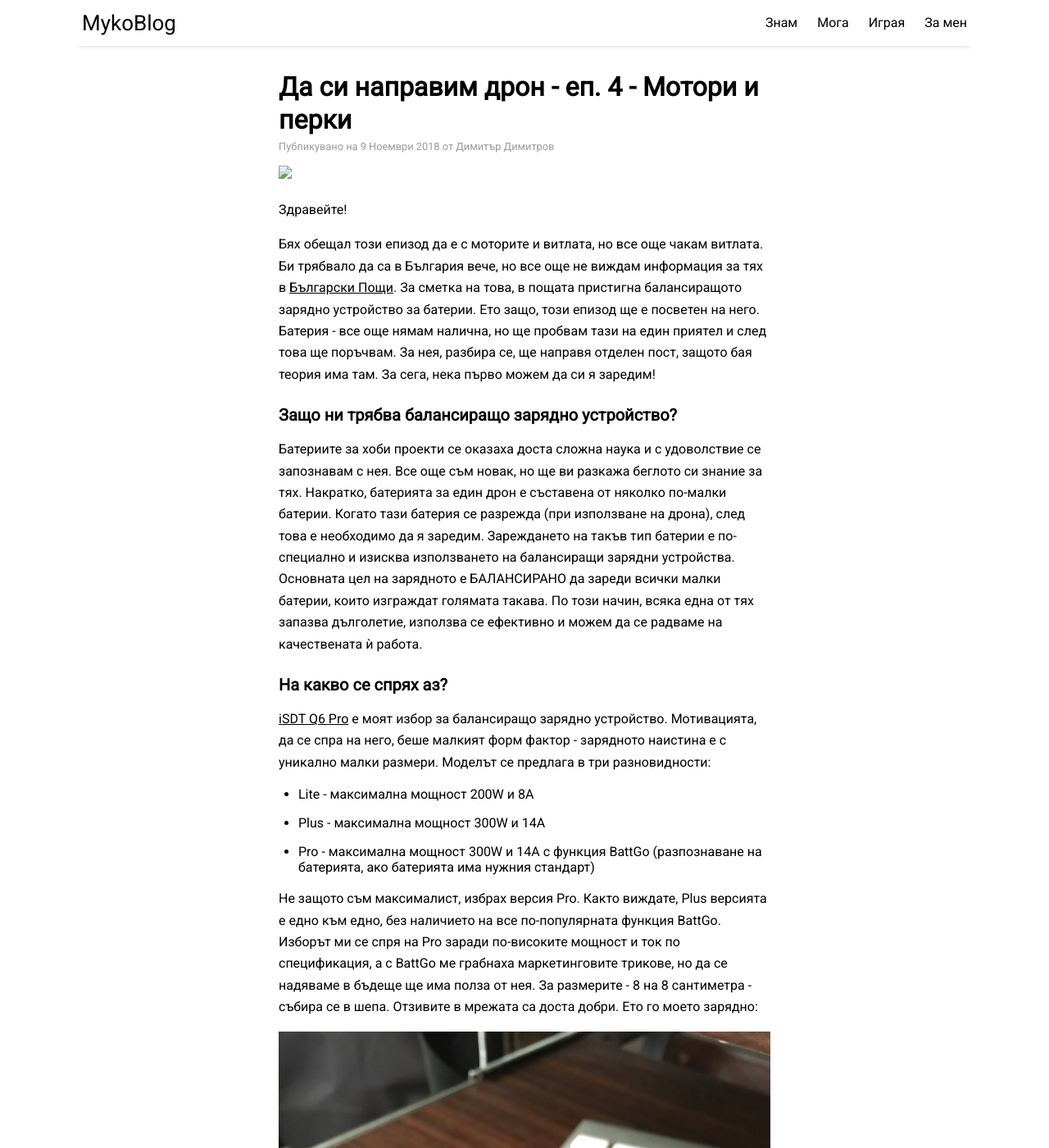
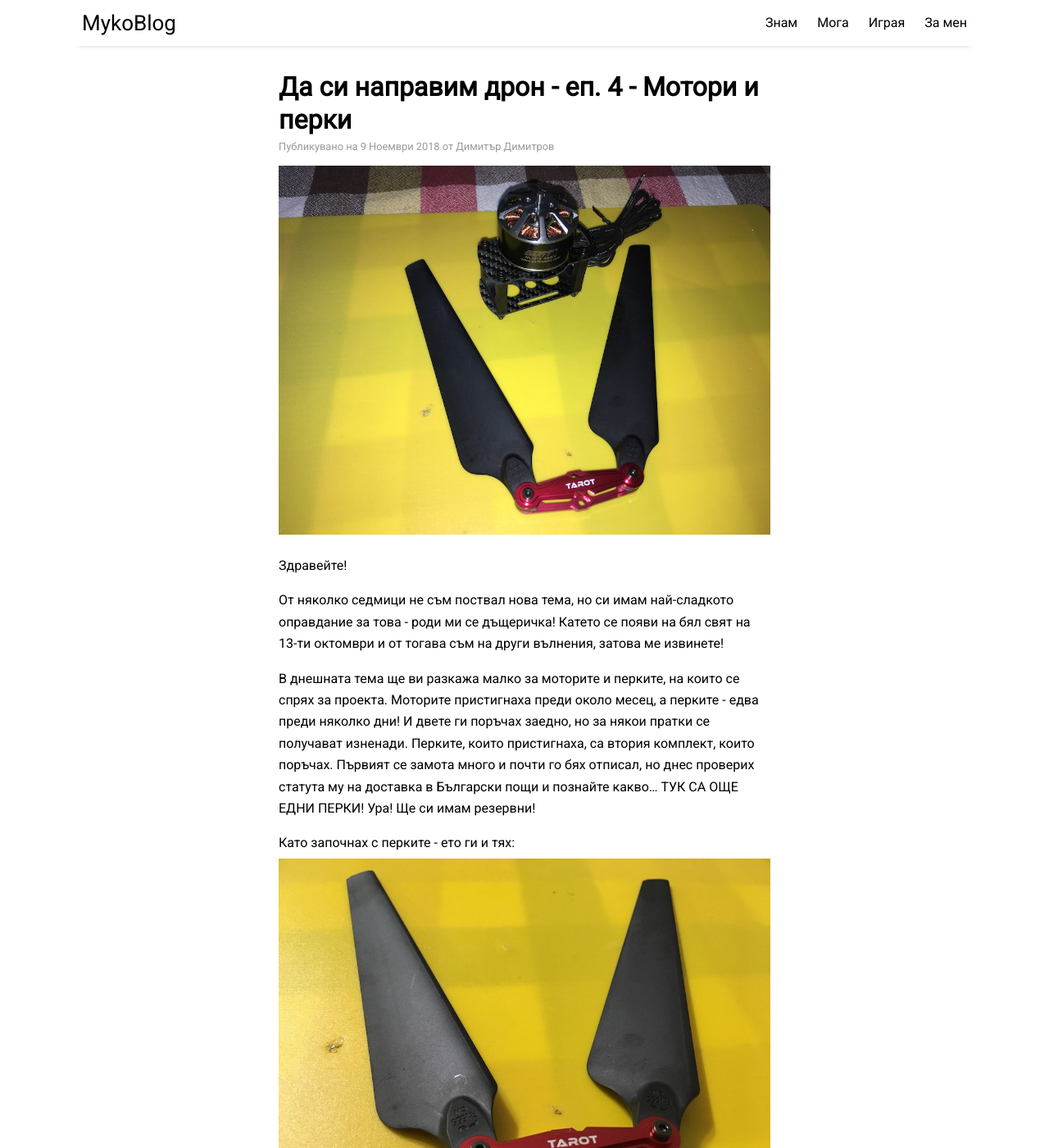
Before and after one commit to dimitroffs/blog, a Jekyll site: the page built from _posts/2018-11-09-да-си-направим-дрон-мотори-и-перки.md, in a window 1280 px wide and 1400 px high. Shown: the whole window at 82% size. Built offline with Jekyll 4.4.1, drawn with Linux system fonts in a browser that asks for light colours; nearby versions of some CDN libraries; comment, search, counter and statistics services are not loaded; some of the changed text lies outside the part shown.

Commit message:
p9 - done

```diff
--- a/_posts/2018-11-09-да-си-направим-дрон-мотори-и-перки.md
+++ b/_posts/2018-11-09-да-си-направим-дрон-мотори-и-перки.md
@@ -9,46 +9,53 @@
 
 Здравейте!
 
-Бях обещал този епизод да е с моторите и витлата, но все още чакам витлата. Би трябвало да са в България вече, но все още не виждам информация за тях в [Български Пощи](https://www.bgpost.bg/). За сметка на това, в пощата пристигна балансиращото зарядно устройство за батерии. Ето защо, този епизод ще е посветен на него. Батерия - все още нямам налична, но ще пробвам тази на един приятел и след това ще поръчвам. За нея, разбира се, ще направя отделен пост, защото бая теория има там. За сега, нека първо можем да си я заредим!
+От няколко седмици не съм поствал нова тема, но си имам най-сладкото оправдание за това - роди ми се дъщеричка! Катето се появи на бял свят на 13-ти октомври и от тогава съм на други вълнения, затова ме извинете!
 
-### Защо ни трябва балансиращо зарядно устройство?
-Батериите за хоби проекти се оказаха доста сложна наука и с удоволствие се запознавам с нея. Все още съм новак, но ще ви разкажа беглото си знание за тях. Накратко, батерията за един дрон е съставена от няколко по-малки батерии. Когато тази батерия се разрежда (при използване на дрона), след това е необходимо да я заредим. Зареждането на такъв тип батерии е по-специално и изисква използването на балансиращи зарядни устройства. Основната цел на зарядното е БАЛАНСИРАНО да зареди всички малки батерии, които изграждат голямата такава. По този начин, всяка една от тях запазва дълголетие, използва се ефективно и можем да се радваме на качествената ѝ работа.
+В днешната тема ще ви разкажа малко за моторите и перките, на които се спрях за проекта. Моторите пристигнаха преди около месец, а перките - едва преди няколко дни! И двете ги поръчах заедно, но за някои пратки се получават изненади. Перките, които пристигнаха, са втория комплект, които поръчах. Първият се замота много и почти го бях отписал, но днес проверих статута му на доставка в Български пощи и познайте какво... ТУК СА ОЩЕ ЕДНИ ПЕРКИ! Ура! Ще си имам резервни!
 
-### На какво се спрях аз?
-[iSDT Q6 Pro](https://www.aliexpress.com/item/LeadingStar-ISDT-Q6-Pro-BattGo-300W-14A-Pocket-Lipo-Battery-Balance-Charger-Portable-Charger/32919535070.html?spm=2114.search0104.3.1.604d4d25ypojgF&ws_ab_test=searchweb0_0,searchweb201602_1_10065_10068_318_319_317_10696_450_10084_10083_10618_452_535_534_10304_533_10307_10820_532_10821_10302_204_10059_10884_323_10887_100031_5727611_320_321_322_10103_5727711_5727811_448_449_5024911,searchweb201603_35,ppcSwitch_0&algo_expid=27e688df-537f-404a-a294-d665f93c4d32-0&algo_pvid=27e688df-537f-404a-a294-d665f93c4d32&transAbTest=ae803_4) е моят избор за балансиращо зарядно устройство. Мотивацията, да се спра на него, беше малкият форм фактор - зарядното наистина е с уникално малки размери. Моделът се предлага в три разновидности:
-* Lite - максимална мощност 200W и 8A
-* Plus - максимална мощност 300W и 14A
-* Pro - максимална мощност 300W и 14A с функция BattGo (разпознаване на батерията, ако батерията има нужния стандарт)
+Като започнах с перките - ето ги и тях:
+![<<не е намерено изображение>>]({{ site.github.url }}/assets/img/p9/props0.jpg "Сгъваеми перки Tarot TL100D04 1555")
 
-Не защото съм максималист, избрах версия Pro. Както виждате, Plus версията е едно към едно, без наличието на все по-популярната функция BattGo. Изборът ми се спря на Pro заради по-високите мощност и ток по спецификация, а с BattGo ме грабнаха маркетинговите трикове, но да се надяваме в бъдеще ще има полза от нея. За размерите - 8 на 8 сантиметра - събира се в шепа. Отзивите в мрежата са доста добри. Ето го моето зарядно:
+### [Перки Tarot TL100D04 1555 - 15 инча](https://www.aliexpress.com/item/TL100D04-Tarot-1555-Folding-Propeller-15-inch-Blade-with-Matel-Mount-Clamp-Fixture-Clip-Holder/32600353265.html?spm=a2g0s.9042311.0.0.78984c4dNHuqqT)
+Както вече знаете от [поста за рамката]({{ site.github.url }}/play/да-си-направим-дрон-2-рамка.html), спрях се на рамка с дължина 55 см между моторите. Това допуска да използвам перки с дължина 15 инча (38,1 см). Предлагат се различни видове 15-инчови перки и по препоръка на братовчед ми Иво, се бях насочил към [карбонови прави витла с ъгъл на разцепване от 55 градуса](https://www.aliexpress.com/store/product/4pairs-T-Motor-1555-15-X-5-5-3-Hole-Carbon-Fiber-Prop-Propeller-5-5/2008011_32761774790.html?spm=2114.12010615.8148356.13.798533bchVDpgd). Преди да поръчам, обаче, се замислих, че си имам готина сгъваема рамка за дрон. Дали няма да мога да си намеря сгъваеми перки за нея? Намерих! Това беше и моят избор за перки! Форм фактора е добър. Сглобката изглежда здрава. Липсваше ми карбона, защото тези са си обикновена пластмаса, но с малко помощ от приятел (Ники), вече чакаме карбонови рамена за тези перки. Много добре изглеждат и се надявам преценката ми да е била правилна за този, така спонтанен избор.
 
-![<<не е намерено изображение>>]({{ site.github.url }}/assets/img/p8/charger1.jpg "iSDT Q6 Pro балансиращо зарядно устройство")
+![<<не е намерено изображение>>]({{ site.github.url }}/assets/img/p9/props1.jpg "Дължина на перка Tarot TL100D04 1555")
 
-### Първи впечатления
-Уау!
+### [Мотори Gartt 3515 400kv](https://www.aliexpress.com/item/4PCS-6PCS-GARTT-ML-3515-400KV-Brushless-Motor-For-QAV-Quadcopter-Multicopter-RC-Drone/32806257425.html?spm=a2g0s.9042311.0.0.27424c4d4Ro79Q)
+За моторите нямах колебания. Там се доверих напълно на Иво, който за последната година беше тествал доста безчеткови мотори за своите летящи машинки. Като разбра, че съм се запалил и аз по това хоби, той ме попита първо, какъв дрон искам да си направя. Само като споменах рамка от 55 см, вече бехя ясни вида, марката и ориентировъчната цена на моторите.
 
-### Втори впечатления
-[iSDT Q6 Pro](https://www.aliexpress.com/item/LeadingStar-ISDT-Q6-Pro-BattGo-300W-14A-Pocket-Lipo-Battery-Balance-Charger-Portable-Charger/32919535070.html?spm=2114.search0104.3.1.604d4d25ypojgF&ws_ab_test=searchweb0_0,searchweb201602_1_10065_10068_318_319_317_10696_450_10084_10083_10618_452_535_534_10304_533_10307_10820_532_10821_10302_204_10059_10884_323_10887_100031_5727611_320_321_322_10103_5727711_5727811_448_449_5024911,searchweb201603_35,ppcSwitch_0&algo_expid=27e688df-537f-404a-a294-d665f93c4d32-0&algo_pvid=27e688df-537f-404a-a294-d665f93c4d32&transAbTest=ae803_4) е създадено с идея да си го носиш на полето където летиш. За входно захранване имаме XT60 конектор. За изходно зареждане имаме СЪЩО XT60 конектор. За балансираното зареждане имаме набор от пинове за зареждане на батерии 2S-6S (за мерните единици - по-натам в темата за батерията). Засега, тези пинове ги бройте за основната дейност на зарядното устройство - БАЛАНС ("оммм"). Зарядното устройство НЯМА захранване. Както казах, за входно захранване можете да ползвате една батерия и да зареждате с нея друга на изхода. Аз лично се почудих, какво се ползва за захранване от нормалната мрежа вкъщи и ето какво открих:
+> “Хубаво е да минаваш по отъпкани пътеки, особено ако си сигурен в хората, които са ги газили!”
 
-[![Video](https://img.youtube.com/vi/ZDEpFoNKdbs/0.jpg)](https://www.youtube.com/watch?v=ZDEpFoNKdbs)
+![<<не е намерено изображение>>]({{ site.github.url }}/assets/img/p9/motors.jpg "Безчеткови мотори Gartt 3515 400kv")
 
-Яко, нали? "Input Voltage: DC 7-32V" - ама разбира се, че старо захранване от лаптоп, ще ви свърши страхотна работа. Намирате плюса и минуса на захранването, слагате най-отпред един XT60 женски конектор и сте в играта. Аз това и направих. Тъкмо се чудих какво да правя с едно старо захранване от Dell Inspiron 1545. Ето го и него:
+##### Какво означава 3515?
+Всеки мотор се състои основно от два компонента - статор и ротор. За непросветените - статорът е това, което седи неподвижно, а роторът - това, което се върти около него. "Номерът" на безчетковия мотор е много показателна характеристика за размерите му. Първите две цифри (напр. 35 в моя случай) показват диаметъра на ротора (мотора) в милиметри. Втората двойка цифри (15 при мен) показват височината на ротора (мотора) също в милиметри. Много важно е да знаем размерите, за да определим подходящото им място на рамката, но повечето случай, производителите са се погрижили да има подходящи подложки за безчетковите мотори, които да пасват на рамената на рамката, затова не задълбочавайте в размери, а по-скоро в производителността на моторите. Както виждате на снимката на мотора, при мен "случайно" уцелих правилния диаметър.
 
-![<<не е намерено изображение>>]({{ site.github.url }}/assets/img/p8/charger2.jpg "Захранване от лаптоп с накрайник XT60 за входно зареждане на iSDT Q6 Pro")
+##### Какво означава 400kv
+Много често, при безчетковите мотори, ще забележите означение "Kv", последвано от число - напр. 380, 400, 980, 2000 и т.н. Това НЕ СА КИЛОВОЛТИ! Това е специфичен коефициент, който показва постоянната скорост на безчетков мотор. Величината се изчислява в обороти в минута за всеки 1 волт напрежение при нулево натоварване на мотора - напр. 400 оборота в минута за 1 волт входно напрежение. Ето прост пример:
+> При входно напрежение 6S (22,2 волта) и мотор като моя (400kv) имаме приблизително 22,2 х 400 = 8800 оборота в минута при нулево натоварване.
 
-### Трети впечатления
-Паля зарядното за първи път и какво да видя... риска да си поръчваш техника отдалече:
+Оттук се досещате - по-ниско kv, води до по-ниски обороти на мотора. В моя проект за дрон, това беше от основно значение, защото имаме голяма рамка с големи перки, които искаме да движим на по-ниски обороти, за да пестим повече батерията и да имаме по-дълготраен полет. Същевременно с това, тези мотори допускат по-високо тегло на повдигане, което също е желателно при тегло на дрона около 3кг. Моторите с високо kv се използват за състезателни машини, защото допускат много високи обороти на празен ход. При правилна конструкция с ниско тегло, може да получите невероятна тяга и да видите как нещо на батерии "се изстрелва в космоса".
 
-![<<не е намерено изображение>>]({{ site.github.url }}/assets/img/p8/charger3.jpg "Повредена лента на дисплея на iSDT Q6 Pro")
+Ако желаете, [може да прочете повече за означенията и характеристиките на безчетковите мотори тук](https://www.dronetrest.com/t/brushless-motors-how-they-work-and-what-the-numbers-mean/564).
 
-Лентата на дисплея е дала фира малко, но нищо. Важното е, че работи. Малко пикселизирано се чете и не мога да се насладя напълно на "IPS"-а на матрицата, но все пак съм го взел да зарежда балансирано батерии, а не да гледам филми на него! Писах едно ревю, със снимка, на китаеца, който ми го прати - ей така да си знаят за друг път. Като цяло съм доволен!
+С това приключвам тази тема, засега! Ще споменаваме много, както моторите, така и перките на бъдещия ми дрон. Накратко ще ви спомена какво пристигна дотук (за което не съм говорил още):
+* Камера за изглед от първо лице (FPV - first person view)
+* Видео предавател
+* Окабеляване за тест
+* Станцията за зареждане на повече от една батерия, за която ви говорих в [предишния епизод]({{ site.github.url }}/play/да-си-направим-дрон-3-балансиращо-зарядно.html)
+* Връзка за камера GoPro Hero 3, за да се ползва като FPV камера
+* Стойка за антените на предавателя на дистанционното
+* Батерия 3s 1300mah - допълнителна батерия за видео обслужването на борда
 
-### Разширения
-В много от постовете и клипчетата, които прегледах за ревю преди да го поръчам, използваха [допълнително разширение за зареждане на няколко батерии едновременно](https://www.aliexpress.com/item/Lipo-Battery-Parallel-Balanced-Charging-Board-T-Plug-XT60-Plug-RC-Lithium-battery-Charger-Plate-40/32888377684.html?spm=a2g0s.9042311.0.0.7ca64c4dW1mLLB). Стори ми се много добра идея и удобство в бъдеще, затова реших да си поръчам и аз едно. Като за 8 долара, добра инвестиция. Него го поръчах вчера и ще дойде чак след месец, но в поста за батерията ще ви покажа цялостната конструкция за зареждане.
+... и какво предстои да получа
+* 3-осен стабилизатор за камера (гимбал)
+* Контролери за безчетковите мотори (ESC)
+* Батерия 6s 5000mah - основна батерия
+* Силиконови кабели
+* Платка за разпредляне на напрежението (PDB)
+* Други дреболии
 
-### Алтернативни решения
-Честно да ви кажа, не съм гледал много алтернативни решения. Това ми хареса, преслушах няколко ревюта и реших да му дам шанс, буквално. Не знам дали е добро, но знам, че определено спечели вниманието ми. На пазара има както много по-скъпи, така и много по-евтини. Затова разгледайте добре, информирайте се и решете сами за себе си.
+Както изглежда - бавно и славно се движим към целта! В следващия епизод ще ви разкажа няколко неща за видео връзката и по-точно - как да гледаме през очите на птиците!
 
-В следващия епизод не знам какво ще ви разкажа, защото явно зависи от мобилизацията на нашите пощи. Ще им звъня скоро, ПАК, да видя какво се случва с витлата и в най-скоро време ще ви запозная с моторите и витлата. Моторите са вече тук от около две седмици... БГ реалност!
-
-Поздрави и до скоро!
+Надявам се да сте се забавлявали! Весело и до скоро!
```
Also changed, not shown: assets/img/p9/motors.jpg (added), assets/img/p9/motorsAndPropsHeader.jpg (added), assets/img/p9/props0.jpg (added), assets/img/p9/props1.jpg (added), 4 other files.
